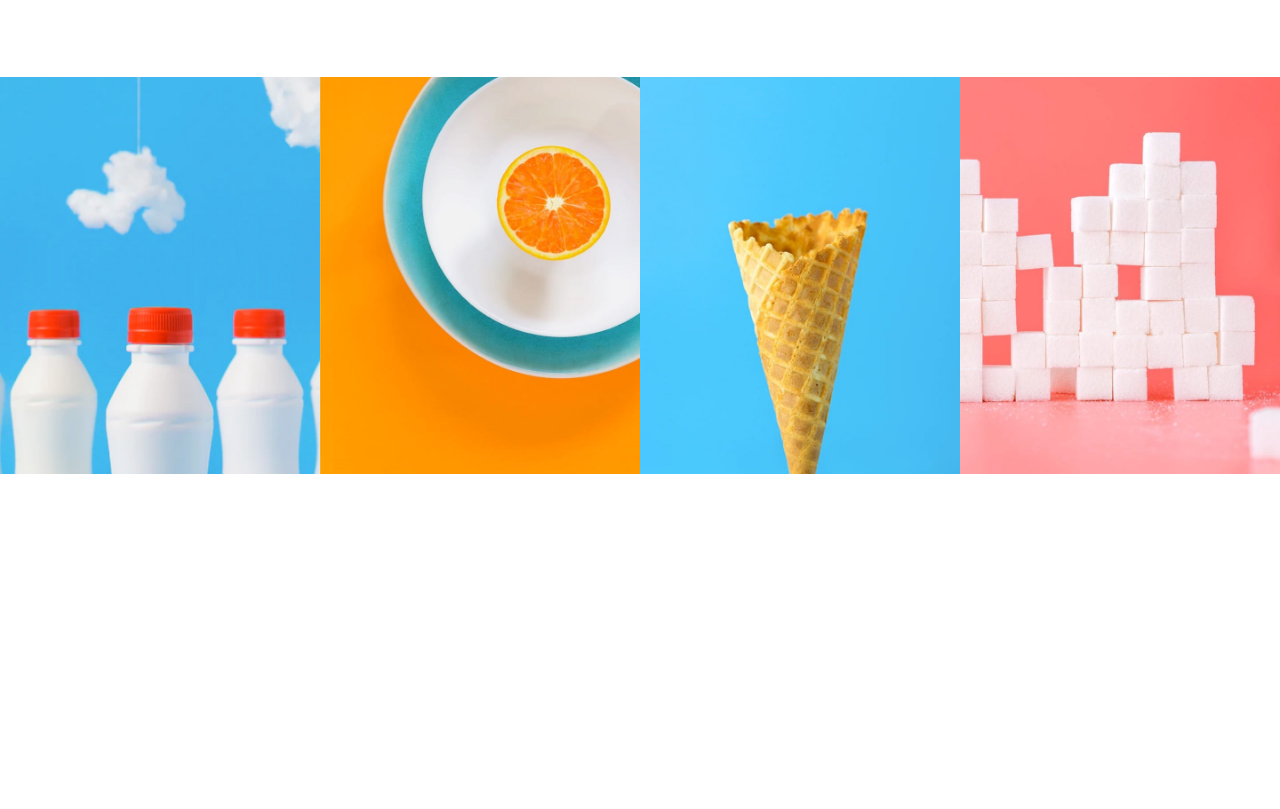
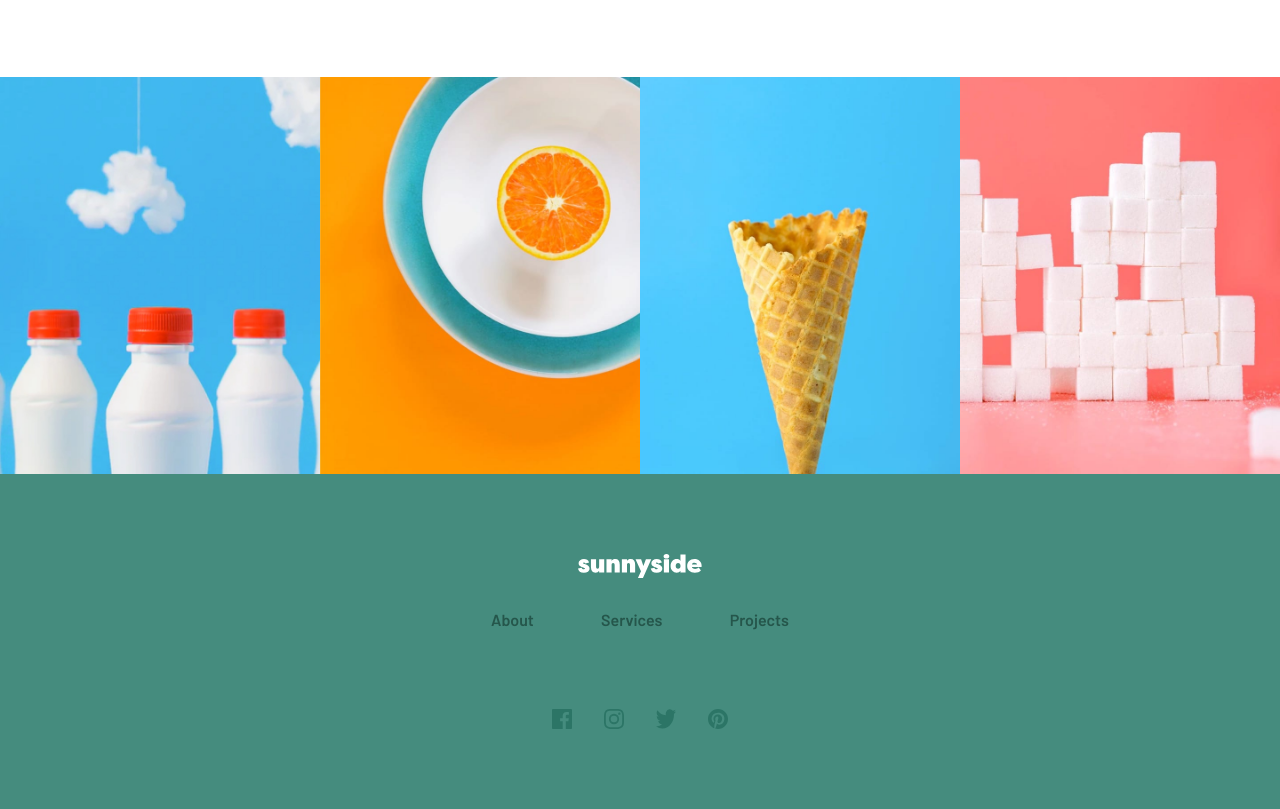
Before and after one commit to GuilhermeAlvarez-00/sunnyside-frontendmentor, a plain HTML site: page index.html in a window 1280 px wide. Shown: the part 3168-3977 px from the top of the page. Before the commit the page ends 3642 px from the top, so only its background shows below. Drawn offline with Linux system fonts and the light colour scheme.

Commit message:
finalizando footer

```diff
--- a/css/global.css
+++ b/css/global.css
@@ -141,6 +141,35 @@ nav .icon-menu {
   cursor: pointer;
 }
 
+footer {
+  background: hsl(168, 34%, 41%);
+  display: flex;
+  flex-direction: column;
+  align-items: center;
+  justify-content: center;
+}
+
+footer .links {
+  margin: 2rem 0 4rem;
+}
+
+footer .links a {
+  color: var(--dark-desaturated-cyan);
+  padding: 1rem 2rem;
+}
+
+footer .social-medias {
+  display: flex;
+  gap: 2rem;
+  margin-top: 1rem;
+}
+
+@media (max-width: 400px) {
+  footer .links a {
+    padding: 1rem;
+  }
+}
+
 @media (max-width: 740px) {
   #header {
     height: auto;
--- a/index.html
+++ b/index.html
@@ -193,6 +193,23 @@
       </section>
     </main>
 
+    <footer class="section">
+      <img src="images/logo.svg" alt="Sunnyside logo" />
+
+      <div class="links">
+        <a href="#">About</a>
+        <a href="#">Services</a>
+        <a href="#">Projects</a>
+      </div>
+
+      <div class="social-medias">
+        <img src="images/icon-facebook.svg" alt="Facebook icon" />
+        <img src="images/icon-instagram.svg" alt="Instagram icon" />
+        <img src="images/icon-twitter.svg" alt="Twitter icon" />
+        <img src="images/icon-pinterest.svg" alt="Pinterest icon" />
+      </div>
+    </footer>
+
     <script src="js/main.js"></script>
   </body>
 </html>
```
